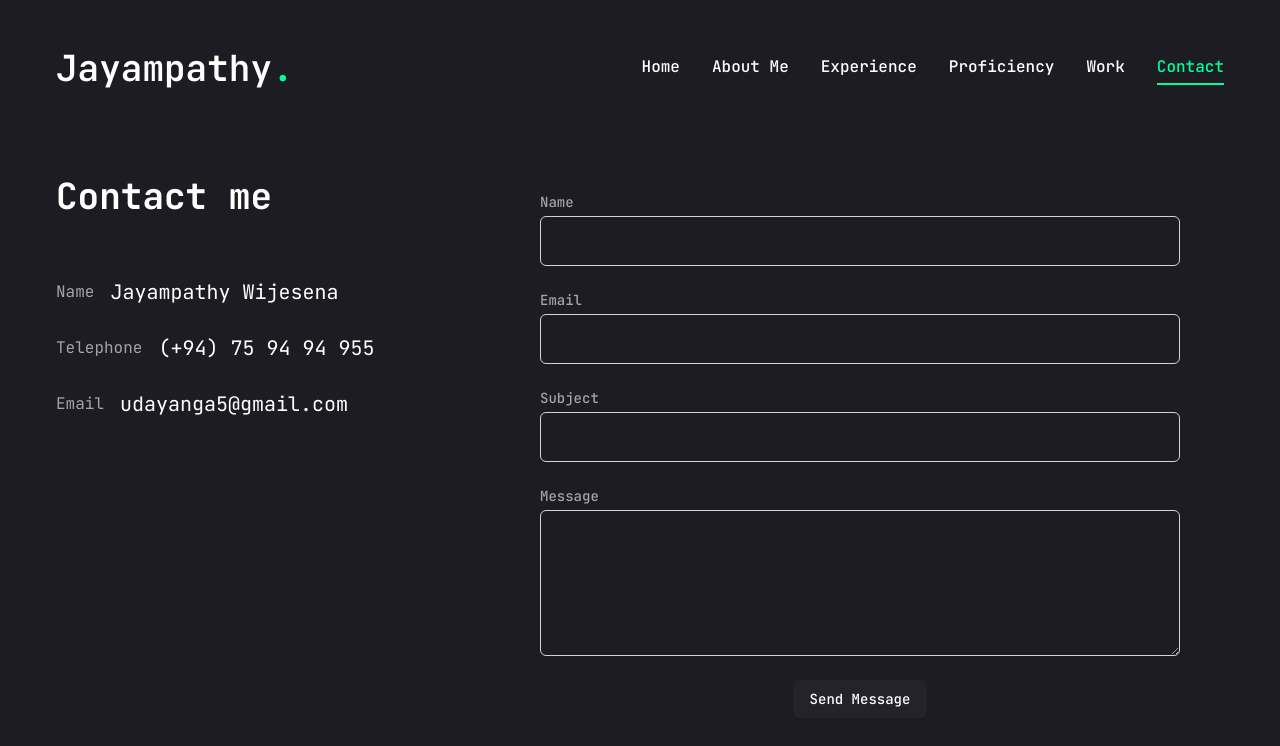
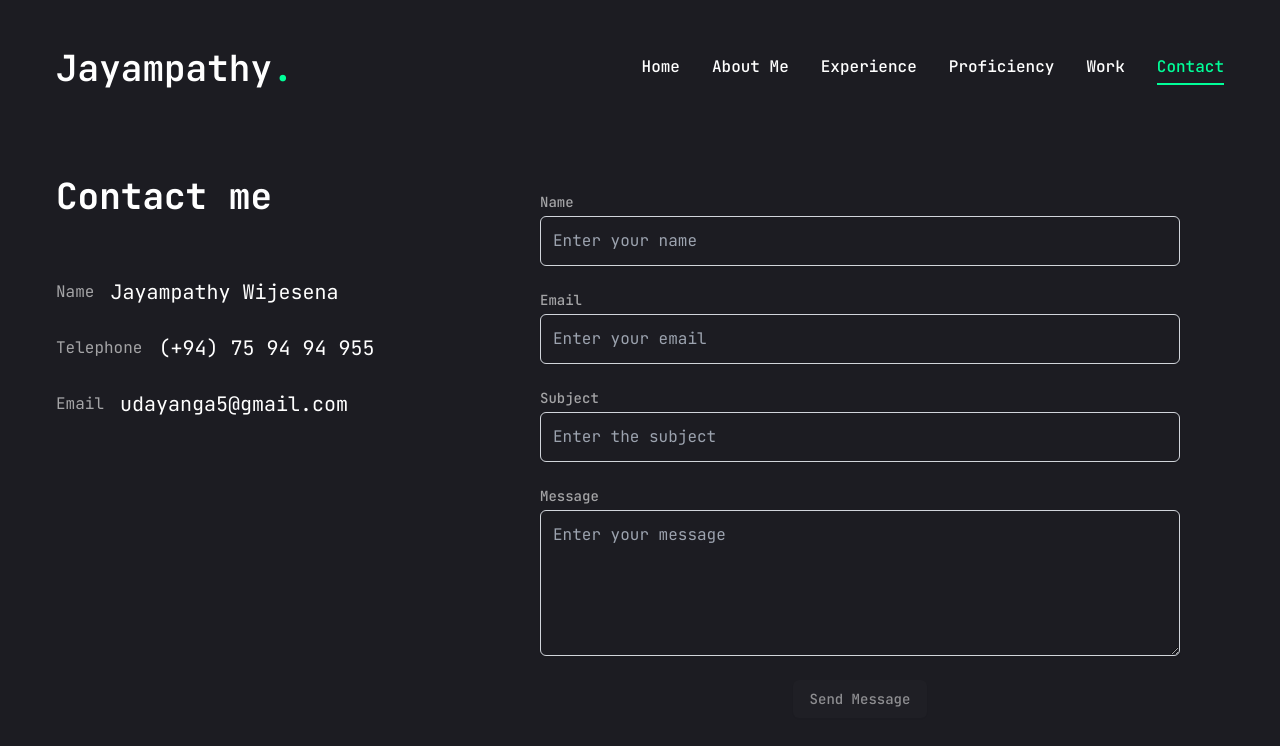
Before and after one commit to jayampathiw/Portfolio, a Next.js app: page /contact in a window 1280 px wide. Shown: the top 746 px of the page. Built offline with nearby package versions, Linux system fonts and the light colour scheme.

Commit message:
UI fixes

```diff
--- a/components/contactMe.jsx
+++ b/components/contactMe.jsx
@@ -1,4 +1,4 @@
-import React, { useState } from "react";
+import React, { useState, useEffect } from "react";
 
 const ContactMe = () => {
   const [formData, setFormData] = useState({
@@ -9,6 +9,8 @@ const ContactMe = () => {
   });
 
   const [errors, setErrors] = useState({});
+  const [touched, setTouched] = useState({});
+  const [isFormValid, setIsFormValid] = useState(false);
   const [successMessage, setSuccessMessage] = useState("");
   const [isSubmitting, setIsSubmitting] = useState(false);
 
@@ -17,22 +19,56 @@ const ContactMe = () => {
     setFormData({ ...formData, [name]: value });
   };
 
+  const handleBlur = (e) => {
+    const { name } = e.target;
+    setTouched({ ...touched, [name]: true });
+    const fieldErrors = validateField(name, formData[name]);
+    setErrors({ ...errors, ...fieldErrors });
+  };
+
+  const validateField = (fieldName, value) => {
+    let fieldErrors = {};
+    switch (fieldName) {
+      case "name":
+        if (!value.trim()) fieldErrors.name = "Name is required";
+        break;
+      case "email":
+        if (!value.trim()) {
+          fieldErrors.email = "Email is required";
+        } else if (!/\S+@\S+\.\S+/.test(value)) {
+          fieldErrors.email = "Email is invalid";
+        }
+        break;
+      case "subject":
+        if (!value.trim()) fieldErrors.subject = "Subject is required";
+        break;
+      case "message":
+        if (!value.trim()) fieldErrors.message = "Message is required";
+        break;
+      default:
+        break;
+    }
+    return fieldErrors;
+  };
+
   const validateForm = () => {
-    let formErrors = {};
-    if (!formData.name.trim()) formErrors.name = "Name is required";
-    if (!formData.email.trim()) formErrors.email = "Email is required";
-    if (!formData.subject.trim()) formErrors.subject = "Subject is required";
-    if (!formData.message.trim()) formErrors.message = "Message is required";
-    return formErrors;
+    const fieldErrors = {};
+    Object.keys(formData).forEach((key) => {
+      const fieldError = validateField(key, formData[key]);
+      Object.assign(fieldErrors, fieldError);
+    });
+    setErrors(fieldErrors);
+    return Object.keys(fieldErrors).length === 0;
   };
+
+  useEffect(() => {
+    setIsFormValid(validateForm());
+  }, [formData]);
 
   const handleSubmit = async (e) => {
     e.preventDefault();
-    const formErrors = validateForm();
-
-    if (Object.keys(formErrors).length === 0) {
+    if (validateForm()) {
       setIsSubmitting(true);
-      setErrors({});
       try {
         const response = await fetch("/api/sendEmail", {
           method: "POST",
@@ -51,6 +87,7 @@ const ContactMe = () => {
         if (result.success) {
           setSuccessMessage("Your message has been sent successfully!");
           setFormData({ name: "", email: "", subject: "", message: "" });
+          setTouched({});
         } else {
           setSuccessMessage("Failed to send your message. Please try again.");
         }
@@ -60,15 +97,13 @@ const ContactMe = () => {
       } finally {
         setIsSubmitting(false);
       }
-    } else {
-      setErrors(formErrors);
     }
   };
 
   return (
     <div className="max-w-2xl mx-auto p-4 rounded-lg">
       {successMessage && (
-        <p className="text-green-500 text-center mb-4">{successMessage}</p>
+        <p className="text-accent text-center mb-4">{successMessage}</p>
       )}
       <form onSubmit={handleSubmit} className="space-y-6">
         <div>
@@ -84,11 +119,13 @@ const ContactMe = () => {
             name="name"
             value={formData.name}
             onChange={handleChange}
+            onBlur={handleBlur}
+            placeholder="Enter your name"
             className={`mt-1 block w-full px-3 py-2 border ${
-              errors.name ? "border-red-500" : "border-gray-300"
+              touched.name && errors.name ? "border-red-500" : "border-gray-300"
             } bg-transparent rounded-md shadow-sm focus:ring-indigo-500 focus:border-indigo-500`}
           />
-          {errors.name && (
+          {touched.name && errors.name && (
             <p className="text-red-500 text-sm mt-1">{errors.name}</p>
           )}
         </div>
@@ -106,11 +143,15 @@ const ContactMe = () => {
             name="email"
             value={formData.email}
             onChange={handleChange}
+            onBlur={handleBlur}
+            placeholder="Enter your email"
             className={`mt-1 block w-full px-3 py-2 border ${
-              errors.email ? "border-red-500" : "border-gray-300"
+              touched.email && errors.email
+                ? "border-red-500"
+                : "border-gray-300"
             }  bg-transparent rounded-md shadow-sm focus:ring-indigo-500 focus:border-indigo-500`}
           />
-          {errors.email && (
+          {touched.email && errors.email && (
             <p className="text-red-500 text-sm mt-1">{errors.email}</p>
           )}
         </div>
@@ -128,11 +169,15 @@ const ContactMe = () => {
             name="subject"
             value={formData.subject}
             onChange={handleChange}
+            onBlur={handleBlur}
+            placeholder="Enter the subject"
             className={`mt-1 block w-full px-3 py-2 border ${
-              errors.subject ? "border-red-500" : "border-gray-300"
+              touched.subject && errors.subject
+                ? "border-red-500"
+                : "border-gray-300"
             }  bg-transparent rounded-md shadow-sm focus:ring-indigo-500 focus:border-indigo-500`}
           />
-          {errors.subject && (
+          {touched.subject && errors.subject && (
             <p className="text-red-500 text-sm mt-1">{errors.subject}</p>
           )}
         </div>
@@ -150,11 +195,15 @@ const ContactMe = () => {
             rows="4"
             value={formData.message}
             onChange={handleChange}
+            onBlur={handleBlur}
+            placeholder="Enter your message"
             className={`mt-1 block w-full px-3 py-2 border ${
-              errors.message ? "border-red-500" : "border-gray-300"
+              touched.message && errors.message
+                ? "border-red-500"
+                : "border-gray-300"
             }  bg-transparent rounded-md shadow-sm focus:ring-indigo-500 focus:border-indigo-500`}
           ></textarea>
-          {errors.message && (
+          {touched.message && errors.message && (
             <p className="text-red-500 text-sm mt-1">{errors.message}</p>
           )}
         </div>
@@ -162,10 +211,12 @@ const ContactMe = () => {
         <div className="text-center">
           <button
             type="submit"
-            disabled={isSubmitting}
-            className={`inline-flex justify-center px-4 py-2 border border-transparent shadow-sm text-sm font-medium rounded-md text-white bg-[#232329] hover:bg-[#3e3e42] focus:outline-none focus:ring-2 focus:ring-offset-2 focus:ring-indigo-500 ${
-              isSubmitting ? "opacity-50 cursor-not-allowed" : ""
-            }`}
+            disabled={!isFormValid || isSubmitting}
+            className={`inline-flex justify-center px-4 py-2 border border-transparent shadow-sm text-sm font-medium rounded-md  ${
+              isFormValid && !isSubmitting
+                ? "bg-accent hover:bg-accent/90 text-primary"
+                : "bg-[#232329] opacity-50 cursor-not-allowed text-white"
+            } focus:outline-none focus:ring-2 focus:ring-offset-2 focus:ring-accent`}
           >
             {isSubmitting ? "Sending..." : "Send Message"}
           </button>
```
